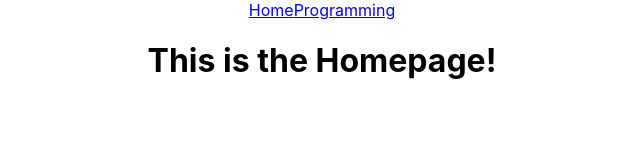
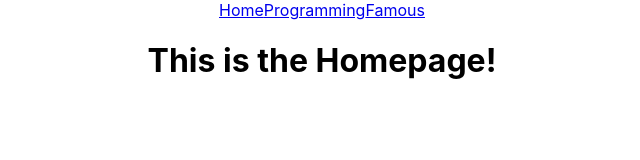
Before and after one commit to JShimaru/group-project, a React (Create React App) app: page / in a window 1280 px wide. Shown: the top 160 px of the page, without its empty margins (318-958 px from the left). Built offline with nearby package versions, Linux system fonts and the light colour scheme.

Commit message:
Add route for famous quotes component

```diff
--- a/src/App.js
+++ b/src/App.js
@@ -2,6 +2,7 @@ import './App.css';
 import {Routes, Route, NavLink} from 'react-router-dom';
 import Homepage from './Pages/Homepage';
 import ProgrammingQuotes from './Pages/ProgrammingQuotes';
+import FamousQuotes from './Pages/FamousQuotes';
 
 function App() {
   return (
@@ -9,11 +10,13 @@ function App() {
       <header>
         <NavLink to='/'>Home</NavLink>
         <NavLink to='/programming'>Programming</NavLink>
+        <NavLink to='/famous'>Famous</NavLink>
       </header>
 
       <Routes>
         <Route path='/' element={ <Homepage /> } />
         <Route path='/programming' element={ <ProgrammingQuotes />} />
+        <Route path='/famous' element={ <FamousQuotes />} />
         <Route path='*' />
       </Routes>
     </div>
```
